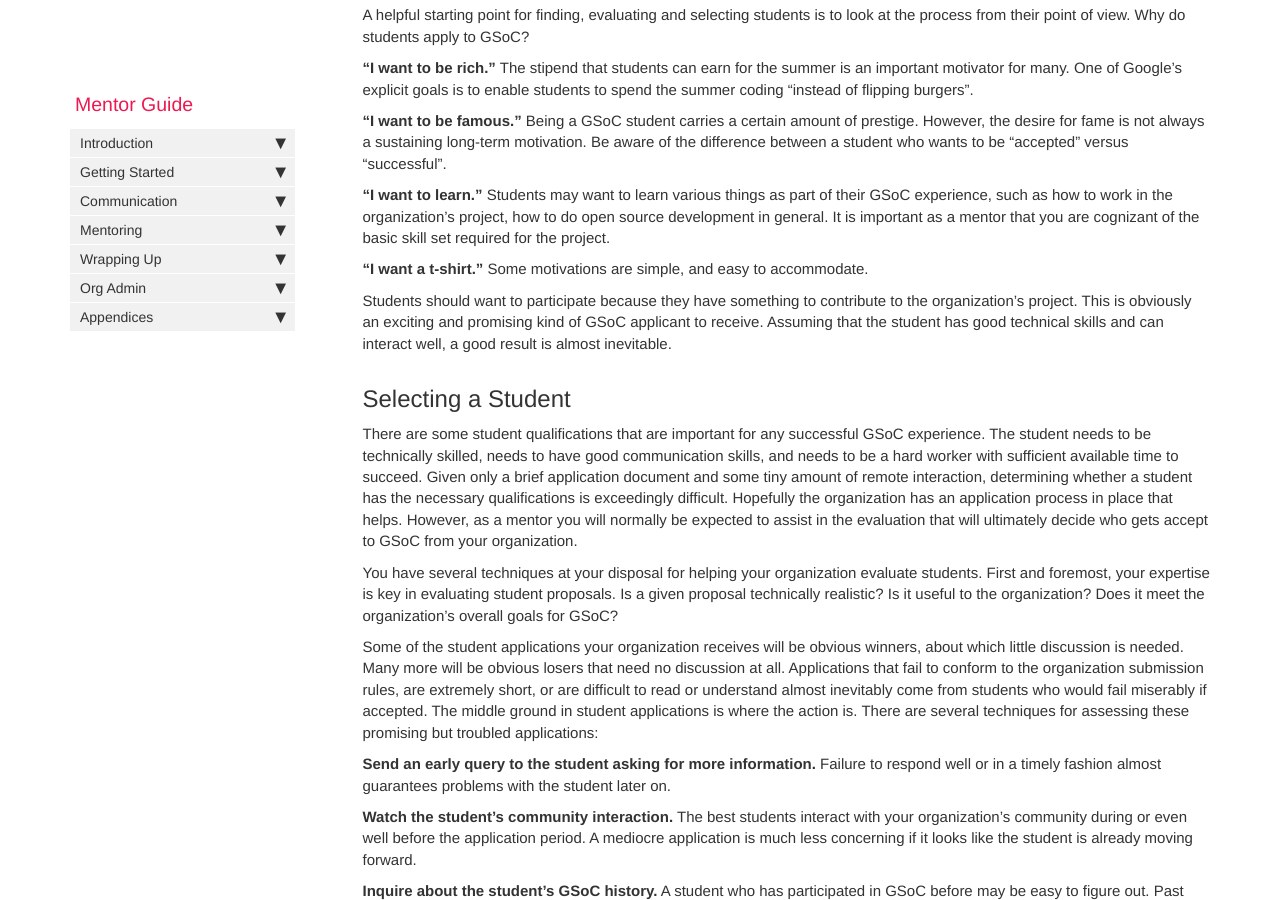
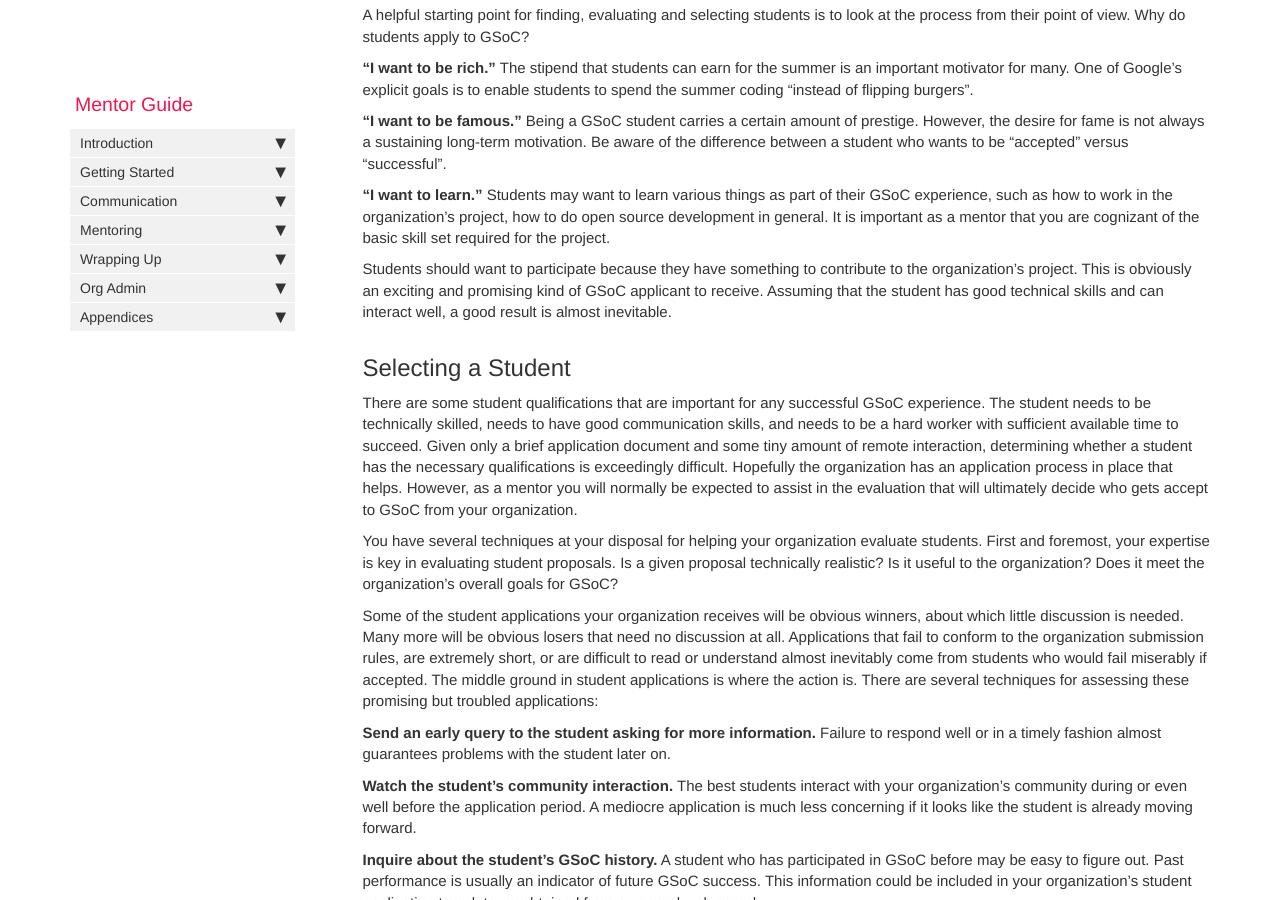
Before and after one commit to google/gsocguides, a Jekyll site: the page built from pages/mentor/05-selecting_a_student.md, in a window 1280 px wide and 900 px high, scrolled down 434 px. Built offline with Jekyll 4.4.1, drawn with Linux system fonts in a browser that asks for light colours.

Commit message:
remove tshirt text

```diff
--- a/pages/mentor/05-selecting_a_student.md
+++ b/pages/mentor/05-selecting_a_student.md
@@ -18,8 +18,6 @@ A helpful starting point for finding, evaluating and selecting students is to lo
 **"I want to be famous."** Being a GSoC student carries a certain amount of prestige. However, the desire for fame is not always a sustaining long-term motivation. Be aware of the difference between a student who wants to be "accepted" versus "successful".
 
 **"I want to learn."** Students may want to learn various things as part of their GSoC experience, such as how to work in the organization's project, how to do open source development in general. It is important as a mentor that you are cognizant of the basic skill set required for the project.
-
-**"I want a t-shirt."** Some motivations are simple, and easy to accommodate.
 
 Students should want to participate because they have something to contribute to the organization's project. This is obviously an exciting and promising kind of GSoC applicant to receive. Assuming that the student has good technical skills and can interact well, a good result is almost inevitable.
 
```
